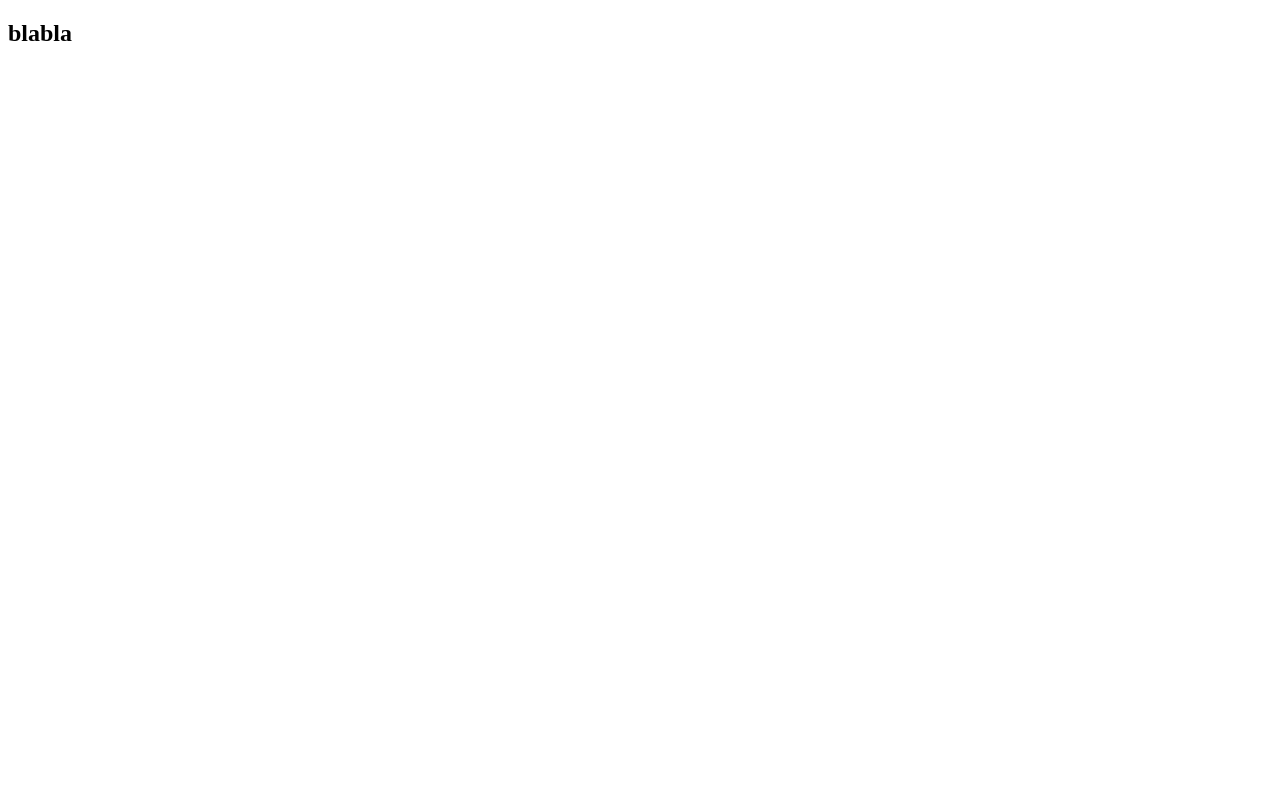
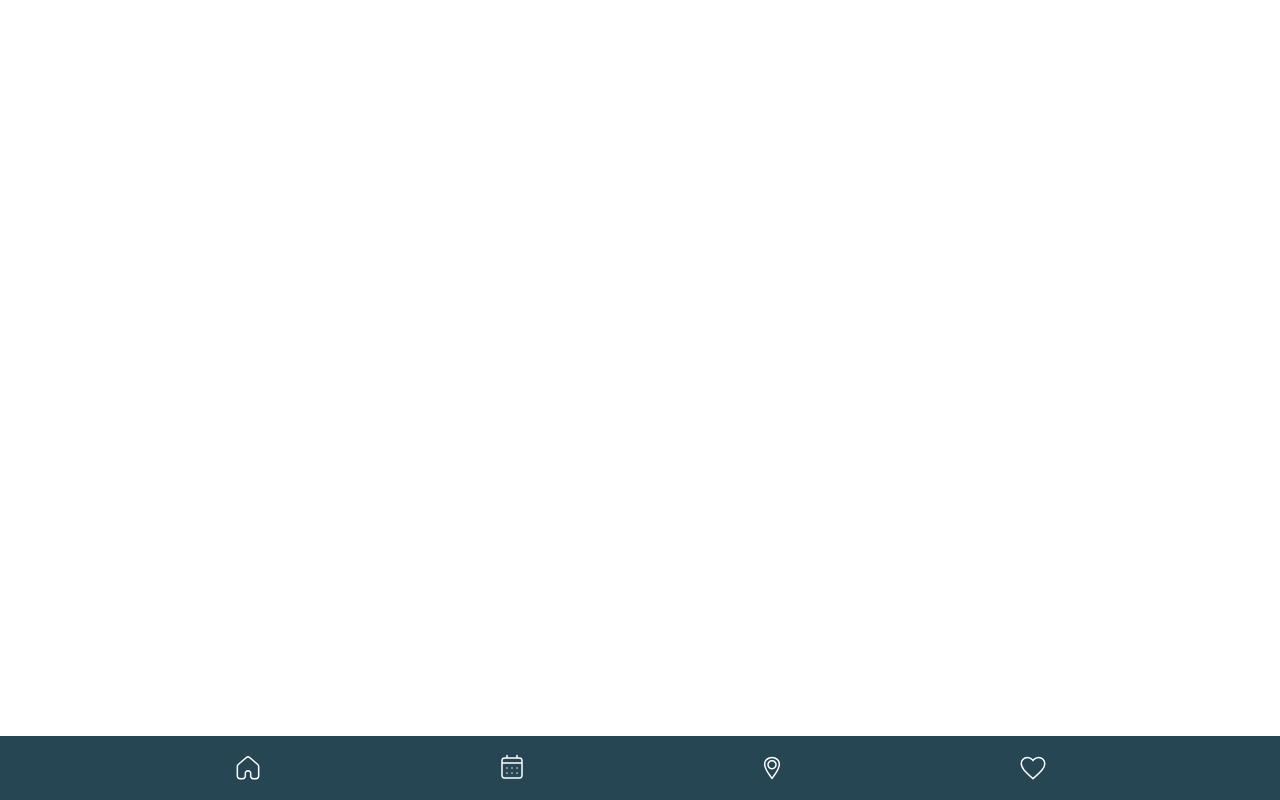
Before and after one commit to maggarunars/beztfezt, a plain HTML site: page index.html in a window 1280 px wide. Drawn offline with Linux system fonts and the light colour scheme.

Commit message:
crated basic navbar

```diff
--- a/index.html
+++ b/index.html
@@ -4,15 +4,16 @@
     <meta charset="UTF-8">
     <meta name="viewport" content="width=device-width, initial-scale=1.0">
     <link rel="stylesheet" href="style.css">
-    <title>Document</title>
+    <title>BeztFezt</title>
 </head>
 <body>
-    <nav>
-        <h1>blabla</h1>
-           <img src="images/homeicon.svg" alt="home">
-           <img src="images/calendaricon.svg" alt="calendar">
-           <img src="images/locationicon.svg" alt="location">
-           <img src="images/hearticon.svg" alt="my events">
+    <nav class="navbar">
+        <div class="navbarin">
+            <img id="hom" src="images/homeicon.svg" alt="home">
+           <img id="cal" src="images/calendaricon.svg" alt="calendar">
+           <img id="loc" src="images/locationicon.svg" alt="location">
+           <img id="mye" src="images/hearticon.svg" alt="my events">
+        </div>
     </nav>
 </body>
 </html>
--- a/style.css
+++ b/style.css
@@ -0,0 +1,20 @@
+
+body {
+    margin: 0;
+}
+
+.navbar{
+
+    overflow: hidden;
+    position: fixed;
+    bottom: 0;
+    width: 100%;
+}
+
+.navbarin {
+    background-color: #264653;
+    height: 64px;
+    display: flex;
+    justify-content: space-evenly;
+    align-items: center;
+}
```
